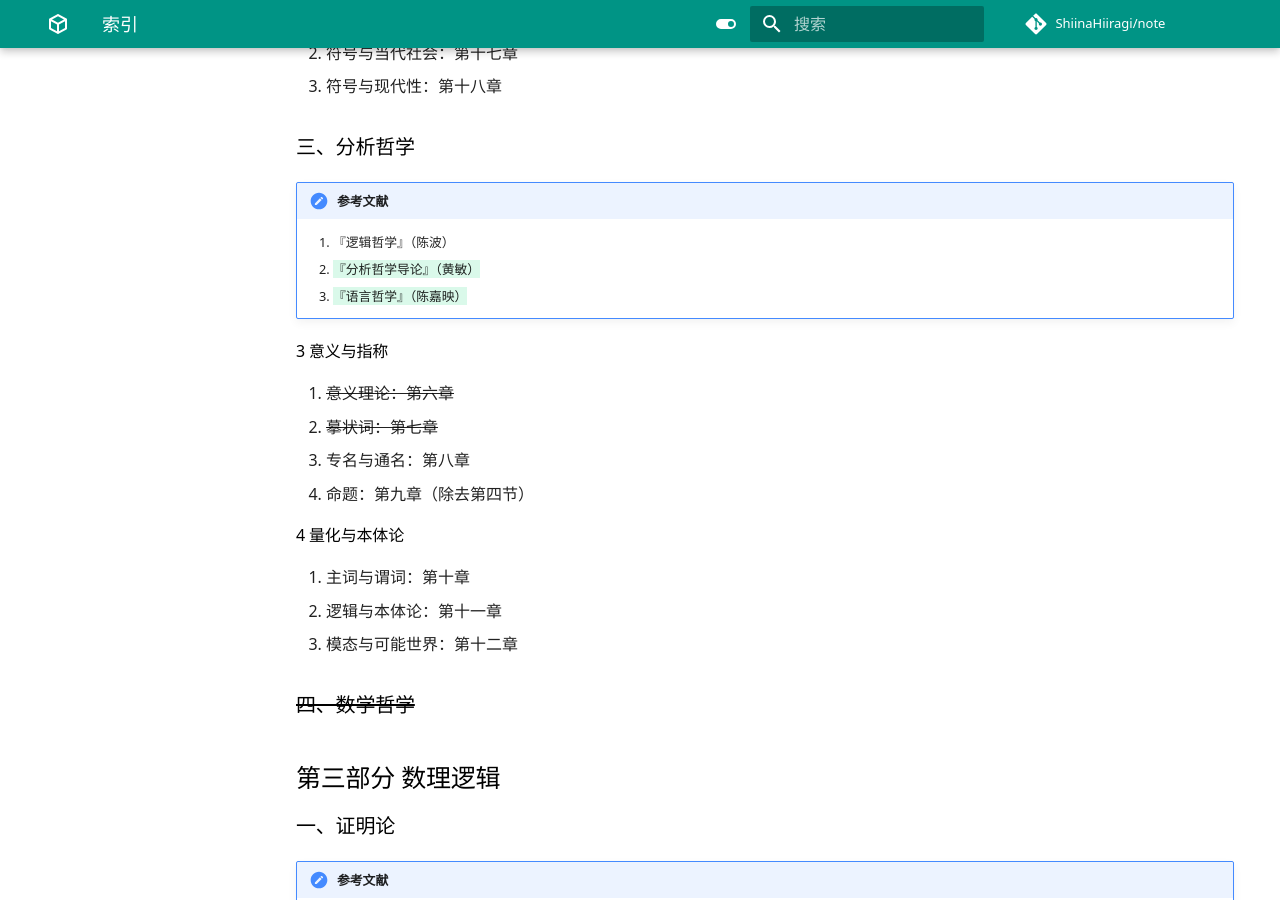
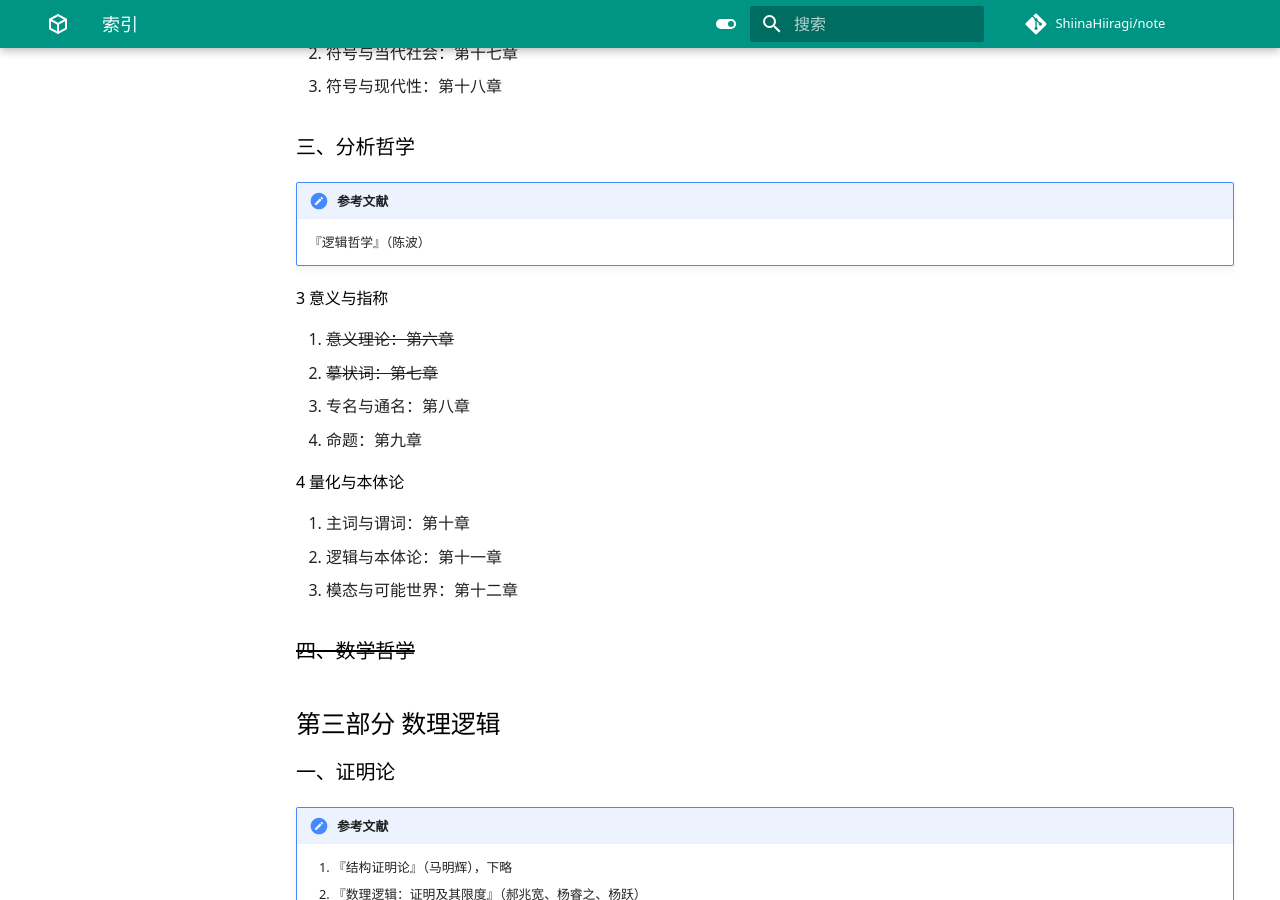
Before and after one commit to ShiinaHiiragi/note, an MkDocs documentation site: the page built from docs/intro/toc.md, in a window 1280 px wide and 900 px high, scrolled down 2629 px. Built offline with MkDocs 1.6.1 and Material for MkDocs 9.7.7, drawn with Linux system fonts in a browser that asks for light colours; comment, search, counter and statistics services are not loaded; some of the changed text lies outside the part shown.

Commit message:
add flat part

```diff
--- a/docs/intro/toc.md
+++ b/docs/intro/toc.md
@@ -82,15 +82,13 @@
 ### 三、分析哲学
 
 !!! note "参考文献"
-    1. 『逻辑哲学』（陈波）
-    2. {++『分析哲学导论』（黄敏）++}
-    3. {++『语言哲学』（陈嘉映）++}
+    『逻辑哲学』（陈波）
 
 #### 3 意义与指称
 1. ~~意义理论：第六章~~
 2. ~~摹状词：第七章~~
 3. 专名与通名：第八章
-4. 命题：第九章（除去第四节）
+4. 命题：第九章
 
 #### 4 量化与本体论
 1. 主词与谓词：第十章
```
Also changed, not shown: other parts of docs/intro/toc.md (+6 -1 lines).
